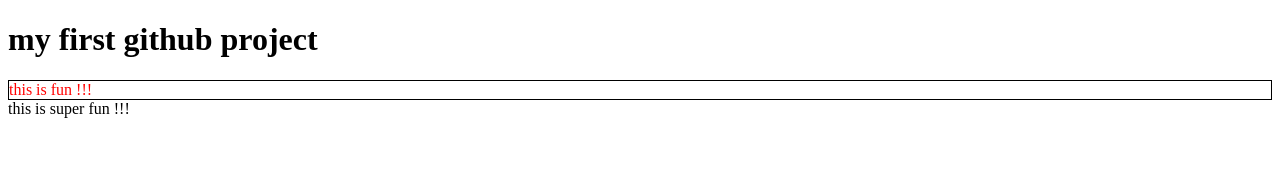
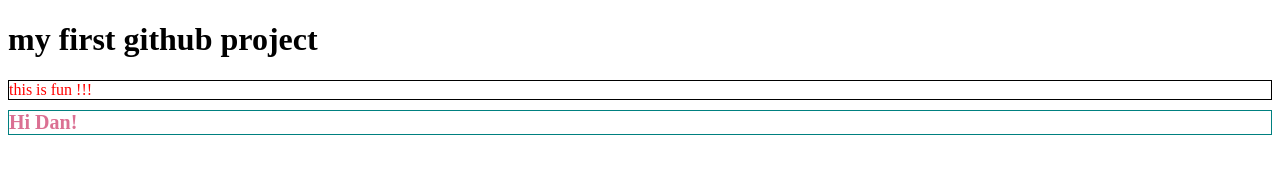
Before and after one commit to dansrour/myfirstproject, a plain HTML site: page index.html in a window 1280 px wide. Drawn offline with Linux system fonts and the light colour scheme.

Commit message:
add text and css style

```diff
--- a/index.html
+++ b/index.html
@@ -10,6 +10,6 @@
   <h1>my first github project</h1>
   <body>
     <div class="student-owner">this is fun !!!</div>
-    <div class="student-contributor">this is super fun !!!</div>
+    <div class="student-contributor">Hi Dan! </div>
   </body>
 </html>
--- a/style.css
+++ b/style.css
@@ -7,4 +7,9 @@
 }
 
 .student-contributor {
+  font-size: 20px;
+  margin-top: 10px;
+  color:palevioletred;
+  font-weight: bold;
+  border: 1px solid teal;
 }
```
